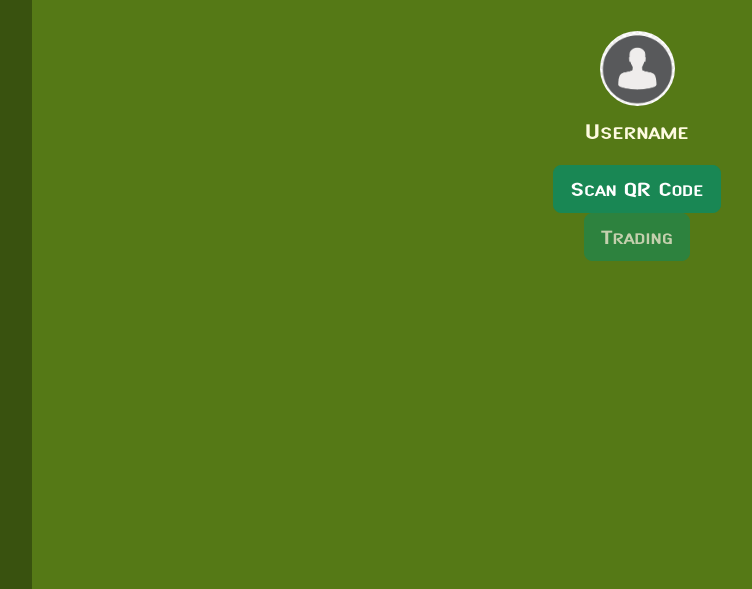
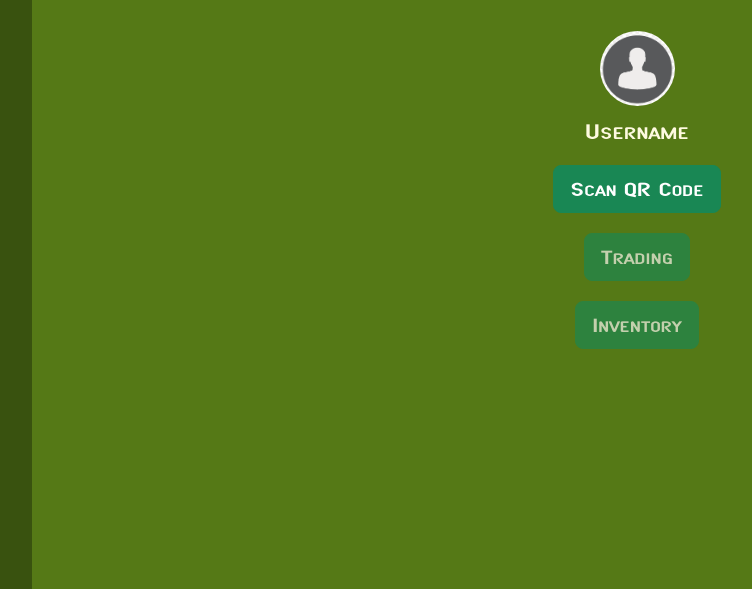
Before and after one commit to threelyK/ECM2434-EcoGo, a Django app: template src/apps/user/templates/user/homepage.html in a window 1280 px wide. Shown: the top 589 px of the page, without its empty margins (38-790 px from the left). Run offline with Django 5.2, Linux system fonts and the light colour scheme; the template is opened without the code that fills it, so the values that code supplies are empty; some libraries are stand-ins or nearby versions.

Commit message:
Update button layout on homepage and landing page for improved spacing and accessibility

```diff
--- a/src/apps/user/templates/user/homepage.html
+++ b/src/apps/user/templates/user/homepage.html
@@ -64,7 +64,8 @@
                     <p>Username</p>
                 </div>
                 <button type="button" class="btn btn-success btn-lg" style="font-family: GameFont, Arial, Helvetica, sans-serif;">Scan QR Code</button>
-                <button type="button" class="btn btn-success btn-lg" style="font-family: GameFont, Arial, Helvetica, sans-serif;" disabled>Trading</button>
+                <button type="button" class="btn btn-success btn-lg" style="font-family: GameFont, Arial, Helvetica, sans-serif; margin-top: 20px;" disabled>Trading</button>
+                <button type="button" class="btn btn-success btn-lg" style="font-family: GameFont, Arial, Helvetica, sans-serif; margin-top: 20px;" disabled>Inventory</button>
             </div>
         </div>
     </div>
--- a/src/apps/user/templates/user/landingpage.html
+++ b/src/apps/user/templates/user/landingpage.html
@@ -77,7 +77,6 @@
                 <div class="centered">
                     <button type="button" class="btn btn-success btn-lg mb-3" style="font-family: GameFont, Arial, Helvetica, sans-serif; margin-top: 40px; height: 100px; width: 500px; font-size: 40px;" onclick="window.location.href='login';">Login</button>
                     <button type="button" class="btn btn-success btn-lg" style="font-family: GameFont, Arial, Helvetica, sans-serif; height: 100px; width: 500px; font-size: 40px; margin-top: 20px;" onclick="window.location.href='register';">Register</button>
-                    <button type="button" class="btn btn-success btn-lg" style="font-family: GameFont, Arial, Helvetica, sans-serif; height: 100px; width: 500px; font-size: 40px; margin-top: 20px;" onclick="window.location.href='register';">Inventory</button>
                     <div id="footer">
                         <p>
                             Created by Breadscrums.
```
